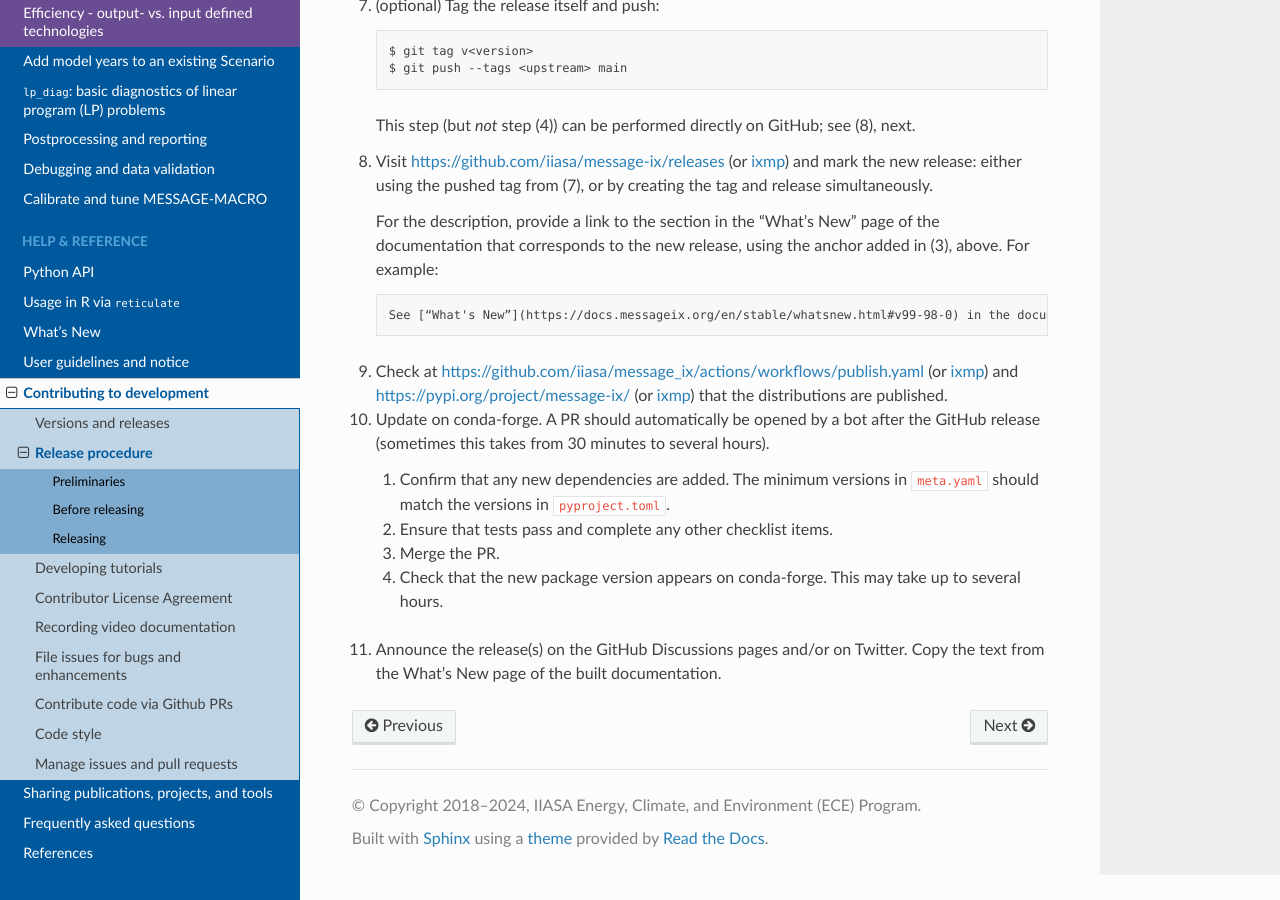
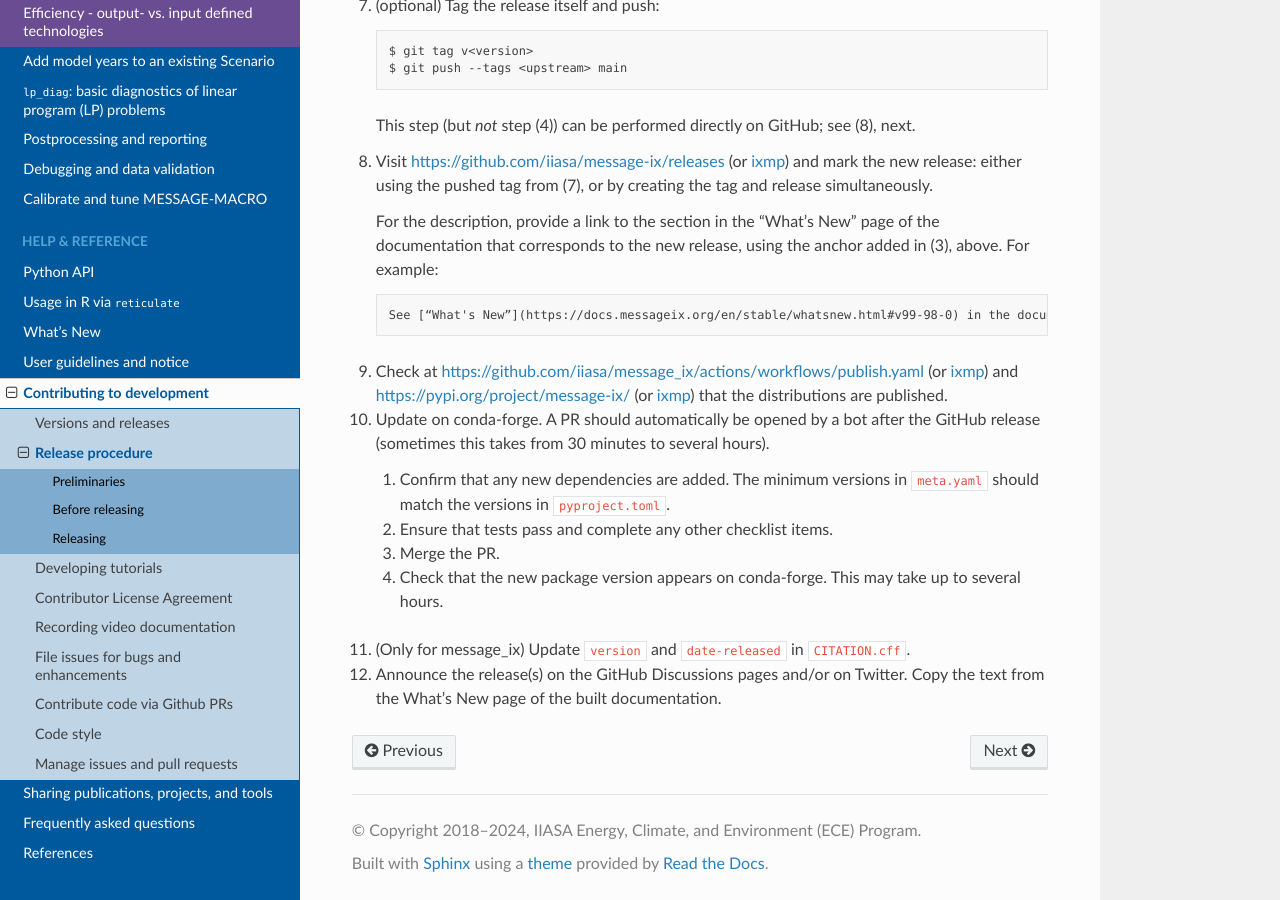
Before and after one commit to iiasa/message_ix, a Sphinx documentation site: the page built from doc/contrib/release.rst, in a window 1280 px wide and 900 px high, scrolled down 3085 px. Built offline with Sphinx 7.4.7 and the Read the Docs theme 2.0.0, drawn with Linux system fonts in a browser that asks for light colours; pages that are not in the unit, such as notebooks, are missing from menus; the version number could not be read and is left out.

Commit message:
Update citation file (#792)
* Mark citation update step as message_ix-only

```diff
--- a/doc/contrib/release.rst
+++ b/doc/contrib/release.rst
@@ -167,5 +167,7 @@
     3. Merge the PR.
     4. Check that the new package version appears on conda-forge. This may take up to several hours.
 
-11. Announce the release(s) on the GitHub Discussions pages and/or on Twitter.
+11. (Only for message_ix) Update ``version`` and ``date-released`` in :file:`CITATION.cff`.
+
+12. Announce the release(s) on the GitHub Discussions pages and/or on Twitter.
     Copy the text from the What's New page of the built documentation.
```
Also changed, not shown: 1 other file.
